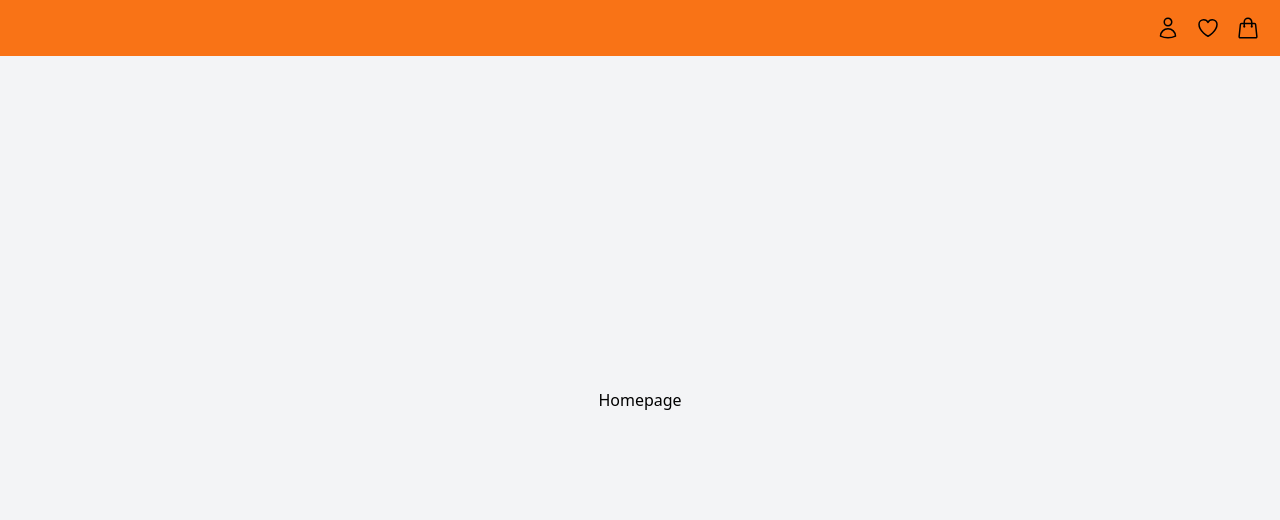
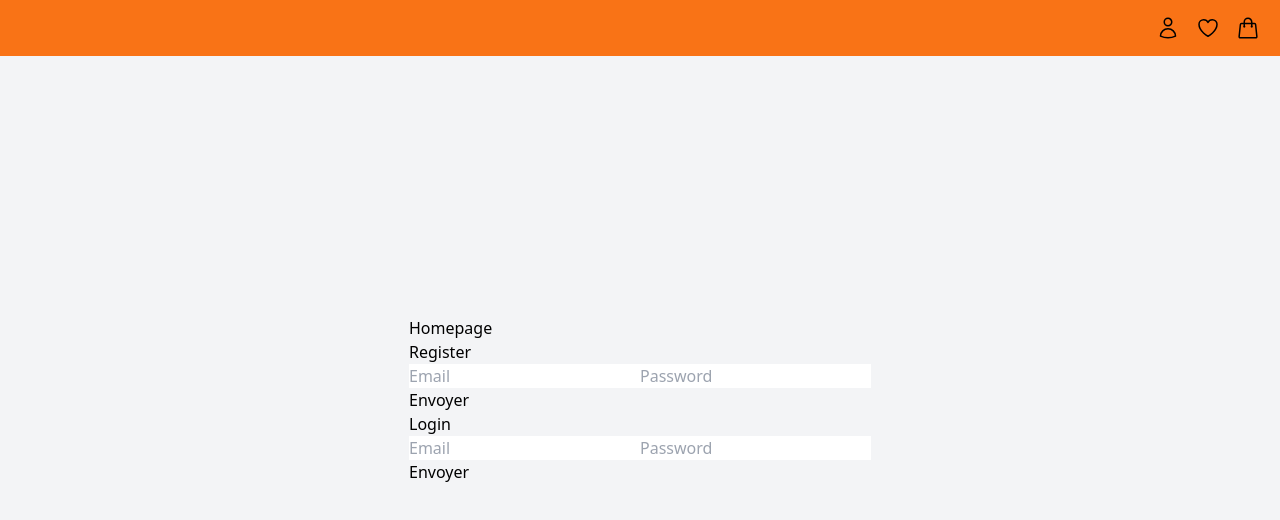
Before and after one commit to matthieuGravy/shop-front, a React (Vite) app: page / in a window 1280 px wide. Shown: the top 520 px of the page. Built offline with nearby package versions, Linux system fonts and the light colour scheme.

Commit message:
login & register

```diff
--- a/package.json
+++ b/package.json
@@ -4,13 +4,14 @@
   "version": "0.0.0",
   "type": "module",
   "scripts": {
-    "dev": "vite",
+    "dev": "vite --port 4444",
     "build": "tsc && vite build",
     "lint": "eslint . --ext ts,tsx --report-unused-disable-directives --max-warnings 0",
     "preview": "vite preview"
   },
   "dependencies": {
     "@hookform/resolvers": "^3.3.4",
+    "formik": "^2.4.5",
     "framer-motion": "^10.18.0",
     "react": "^18.2.0",
     "react-dom": "^18.2.0",
@@ -20,7 +21,7 @@
     "react-router-dom": "^6.21.3",
     "redux": "^5.0.1",
     "redux-persist": "^6.0.0",
-    "yup": "^1.3.3"
+    "yup": "^1.4.0"
   },
   "devDependencies": {
     "@types/react": "^18.2.43",
--- /dev/null
+++ b/src/components/users/Login.tsx
@@ -0,0 +1,130 @@
+import { Formik, Field, Form, FormikHelpers } from "formik";
+import * as Yup from "yup";
+import { useState } from "react";
+//import ReCAPTCHA from "react-google-recaptcha";
+
+interface MyFormValues {
+  email: string;
+  password: string;
+}
+
+const Contactpage = () => {
+  const [formSubmitted, setFormSubmitted] = useState(false);
+  /*
+  const handleRecaptcha = (value) => {
+    console.log(value);
+  };*/
+  const SignupSchema = Yup.object().shape({
+    email: Yup.string().email("Email invalide").required("Requis"),
+    password: Yup.string()
+      .required("Requis")
+      .min(8, "Minimum 8 caractères")
+      .matches(
+        /^(?=.*[a-z])(?=.*[A-Z])(?=.*\d)(?=.*[@$!%*?&])[A-Za-z\d@$!%*?&]/,
+        "Doit contenir au moins une majuscule, une minuscule, un chiffre et un caractère spécial"
+      )
+      .test(
+        "password",
+        "Le mot de passe doit être différent de l'email",
+        function (value) {
+          return value !== this.parent.email;
+        }
+      ),
+  });
+  const submitForm = async (
+    values: MyFormValues,
+    { setSubmitting }: FormikHelpers<MyFormValues>
+  ) => {
+    try {
+      const response = await fetch("http://localhost:3000/api/users/login", {
+        method: "POST",
+        headers: {
+          "Content-Type": "application/json",
+        },
+        body: JSON.stringify(values),
+      });
+      if (!response.ok) {
+        throw new Error(`HTTP error! status: ${response.status}`);
+      }
+
+      //const data = await response.json();
+      setFormSubmitted(true);
+      console.log("Form submitted");
+    } catch (error) {
+      console.error(
+        "Il y a eu un problème avec votre fetch opération: ",
+        error
+      );
+    } finally {
+      setSubmitting(false);
+    }
+  };
+  return (
+    <>
+      {formSubmitted ? (
+        <p>Votre formulaire a bien été envoyé</p>
+      ) : (
+        /*<ReCAPTCHA sitekey="votre-clé-de-site" onChange={handleRecaptcha}> */
+        <Formik
+          initialValues={{
+            password: "",
+            email: "",
+          }}
+          validationSchema={SignupSchema}
+          onSubmit={submitForm}
+        >
+          {({ errors, touched, values }) => (
+            <Form className="">
+              <section className="">
+                <label className="relative">
+                  <Field
+                    name="email"
+                    type="email"
+                    placeholder="Email"
+                    className={` ${
+                      errors.email && touched.email
+                        ? "border-red-500"
+                        : values.email === ""
+                        ? "border-natural-50"
+                        : "border-green-500"
+                    }`}
+                  />
+                  {errors.email && touched.email ? (
+                    <p className="absolute text-red-500 left-1">
+                      {errors.email}
+                    </p>
+                  ) : null}
+                </label>
+                <label className="relative">
+                  <Field
+                    type="password"
+                    name="password"
+                    placeholder="Password"
+                    className={`${
+                      errors.password && touched.password
+                        ? "border-red-500"
+                        : values.nom === ""
+                        ? "border-natural-50"
+                        : "border-green-500"
+                    }`}
+                  />
+                  {errors.password && touched.password ? (
+                    <p className="absolute text-red-500 left-1">
+                      {errors.password}
+                    </p>
+                  ) : null}
+                </label>
+              </section>
+              <button type="submit" className="">
+                Envoyer
+              </button>
+            </Form>
+          )}
+        </Formik>
+        /*</ReCAPTCHA>*/
+      )}
+    </>
+  );
+};
+
+export default Contactpage;
--- a/src/components/data/Logout.tsx
+++ b/src/components/users/Logout.tsx
@@ -10,7 +10,7 @@ const Logout = () => {
 
   const handleLogout = async () => {
     try {
-      const response = await fetch("http://localhost:3000/logout", {
+      const response = await fetch("http://localhost:3000/api/users/logout", {
         method: "POST",
         credentials: "include",
       });
--- /dev/null
+++ b/src/components/users/Register.tsx
@@ -0,0 +1,130 @@
+import { Formik, Field, Form, FormikHelpers } from "formik";
+import * as Yup from "yup";
+import { useState } from "react";
+//import ReCAPTCHA from "react-google-recaptcha";
+
+interface MyFormValues {
+  email: string;
+  password: string;
+}
+
+const Contactpage = () => {
+  const [formSubmitted, setFormSubmitted] = useState(false);
+  /*
+  const handleRecaptcha = (value) => {
+    console.log(value);
+  };*/
+  const SignupSchema = Yup.object().shape({
+    email: Yup.string().email("Email invalide").required("Requis"),
+    password: Yup.string()
+      .required("Requis")
+      .min(8, "Minimum 8 caractères")
+      .matches(
+        /^(?=.*[a-z])(?=.*[A-Z])(?=.*\d)(?=.*[@$!%*?&])[A-Za-z\d@$!%*?&]/,
+        "Doit contenir au moins une majuscule, une minuscule, un chiffre et un caractère spécial"
+      )
+      .test(
+        "password",
+        "Le mot de passe doit être différent de l'email",
+        function (value) {
+          return value !== this.parent.email;
+        }
+      ),
+  });
+  const submitForm = async (
+    values: MyFormValues,
+    { setSubmitting }: FormikHelpers<MyFormValues>
+  ) => {
+    try {
+      const response = await fetch("http://localhost:3000/api/users/new-user", {
+        method: "POST",
+        headers: {
+          "Content-Type": "application/json",
+        },
+        body: JSON.stringify(values),
+      });
+      if (!response.ok) {
+        throw new Error(`HTTP error! status: ${response.status}`);
+      }
+
+      //const data = await response.json();
+      setFormSubmitted(true);
+      console.log("Form submitted");
+    } catch (error) {
+      console.error(
+        "Il y a eu un problème avec votre fetch opération: ",
+        error
+      );
+    } finally {
+      setSubmitting(false);
+    }
+  };
+  return (
+    <>
+      {formSubmitted ? (
+        <p>Votre formulaire a bien été envoyé</p>
+      ) : (
+        /*<ReCAPTCHA sitekey="votre-clé-de-site" onChange={handleRecaptcha}> */
+        <Formik
+          initialValues={{
+            password: "",
+            email: "",
+          }}
+          validationSchema={SignupSchema}
+          onSubmit={submitForm}
+        >
+          {({ errors, touched, values }) => (
+            <Form className="">
+              <section className="">
+                <label className="relative">
+                  <Field
+                    name="email"
+                    type="email"
+                    placeholder="Email"
+                    className={` ${
+                      errors.email && touched.email
+                        ? "border-red-500"
+                        : values.email === ""
+                        ? "border-natural-50"
+                        : "border-green-500"
+                    }`}
+                  />
+                  {errors.email && touched.email ? (
+                    <p className="absolute text-red-500 left-1">
+                      {errors.email}
+                    </p>
+                  ) : null}
+                </label>
+                <label className="relative">
+                  <Field
+                    type="password"
+                    name="password"
+                    placeholder="Password"
+                    className={`${
+                      errors.password && touched.password
+                        ? "border-red-500"
+                        : values.nom === ""
+                        ? "border-natural-50"
+                        : "border-green-500"
+                    }`}
+                  />
+                  {errors.password && touched.password ? (
+                    <p className="absolute text-red-500 left-1">
+                      {errors.password}
+                    </p>
+                  ) : null}
+                </label>
+              </section>
+              <button type="submit" className="">
+                Envoyer
+              </button>
+            </Form>
+          )}
+        </Formik>
+        /*</ReCAPTCHA>*/
+      )}
+    </>
+  );
+};
+
+export default Contactpage;
--- a/src/pages/Homepage/Homepage.tsx
+++ b/src/pages/Homepage/Homepage.tsx
@@ -1,7 +1,13 @@
+import Register from "../../components/users/Register";
+import Login from "../../components/users/Login";
 const Homepage = () => {
   return (
     <div>
       <h1>Homepage</h1>
+      <h2>Register</h2>
+      <Register />
+      <h2>Login</h2>
+      <Login />
     </div>
   );
 };
```
Also changed, not shown: src/pages/Aboutpage.tsx/Aboutpage.tsx (added), src/pages/Contactpage/Contactpage.tsx (added), 1 other file (tests, documents, lock files or other folders).
